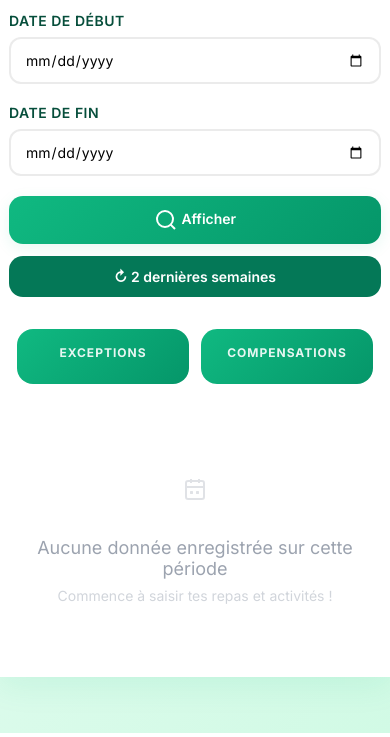
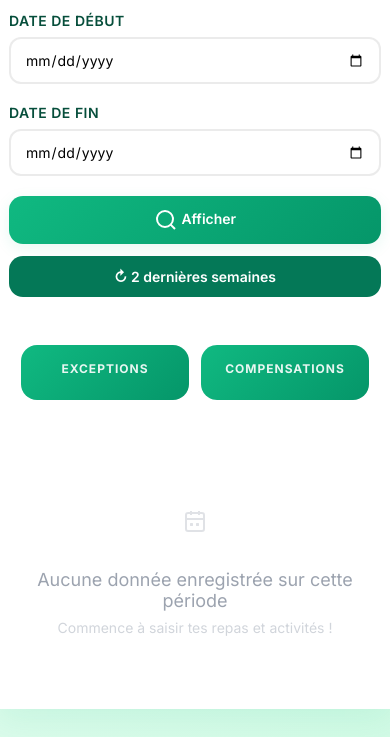
Before and after one commit to pespay-cmyk/nutristep, a Flask app: template templates/meals_recap.html in a window 390 px wide. Shown: the part 111-848 px from the top of the page. Run offline with Flask 3, Linux system fonts and the light colour scheme; the template is opened without the code that fills it, so the values that code supplies are empty.

Commit message:
Finalisation (enfin) responsive avec pastille etc etc

```diff
--- a/static/responsive.css
+++ b/static/responsive.css
@@ -151,7 +151,9 @@
     /* Cartes : réduire padding */
     .card {
         padding: 16px 12px !important;
-        margin: 0 !important;
+        margin-bottom: 16px !important;
+        margin-left: 0 !important;
+        margin-right: 0 !important;
     }
 
     /* PROFILE - Stats IMC + pastilles */
--- a/templates/activities.html
+++ b/templates/activities.html
@@ -44,10 +44,10 @@
             padding: 8px;
             font-size: 11px;
         }
-
         .stats-grid {
-            grid-template-columns: repeat(2, 1fr);
-        }
+                grid-template-columns: repeat(2, 1fr);
+                gap: 12px !important;  /* ← AJOUTE JUSTE ÇA */
+            }
 
         .stat-card .value {
             font-size: 28px;
--- a/templates/meals_recap.html
+++ b/templates/meals_recap.html
@@ -374,6 +374,7 @@
 
         .card {
             margin: 0 !important;
+            margin-bottom: 16px !important;
             padding: 12px 8px !important;
             border-radius: 0 !important;
             overflow: visible !important;
@@ -395,8 +396,10 @@
 
         /* Stats en haut aussi pleine largeur */
         .summary-stats {
-            margin: 0 !important;
-            padding: 0 8px !important;
+            padding: 16px 12px !important;
+            margin-bottom: 16px !important;
+            margin-left: 0 !important;
+            margin-right: 0 !important;
         }
         /* VRAIMENT forcer 100% de largeur sur TOUT */
         body {
```
